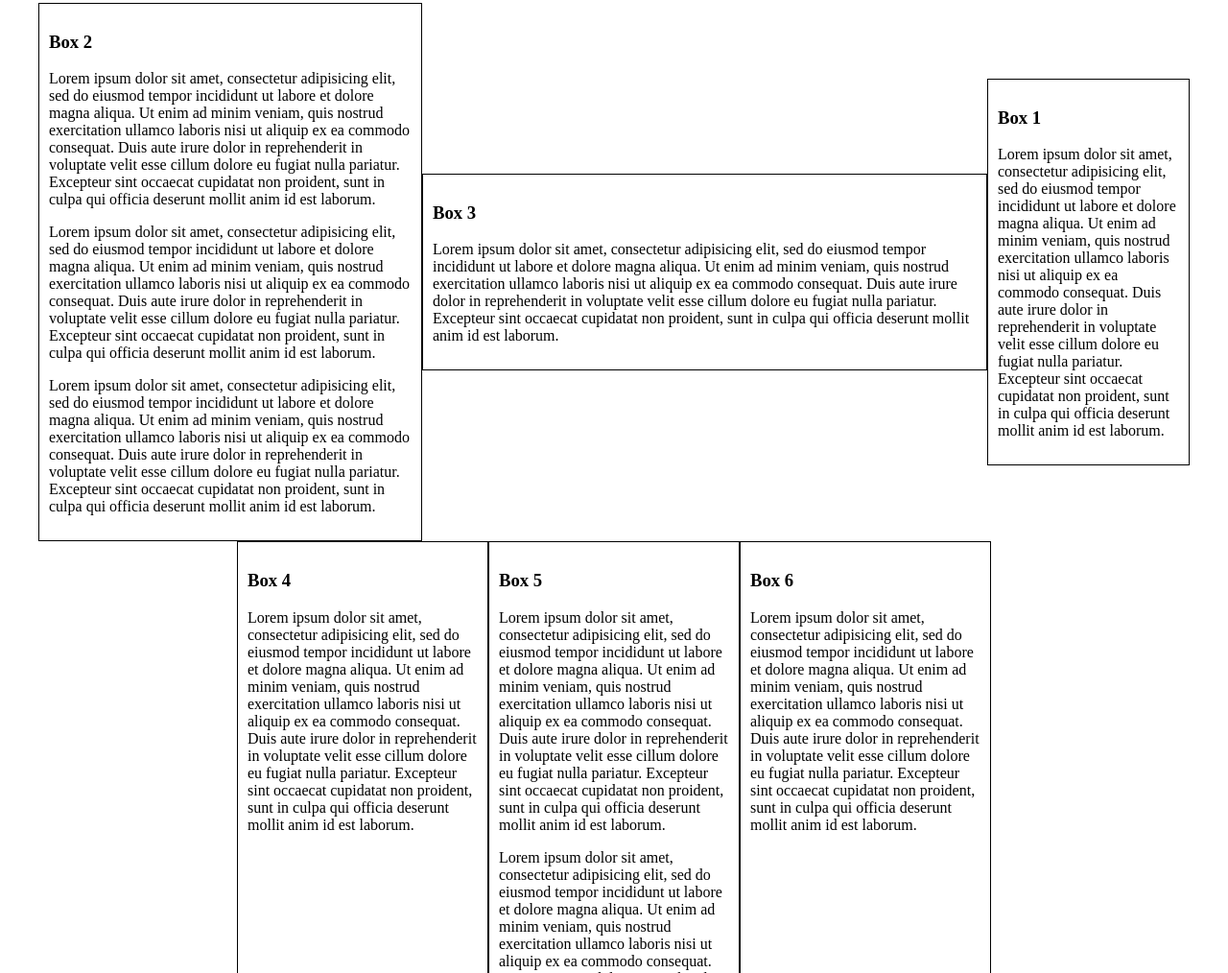
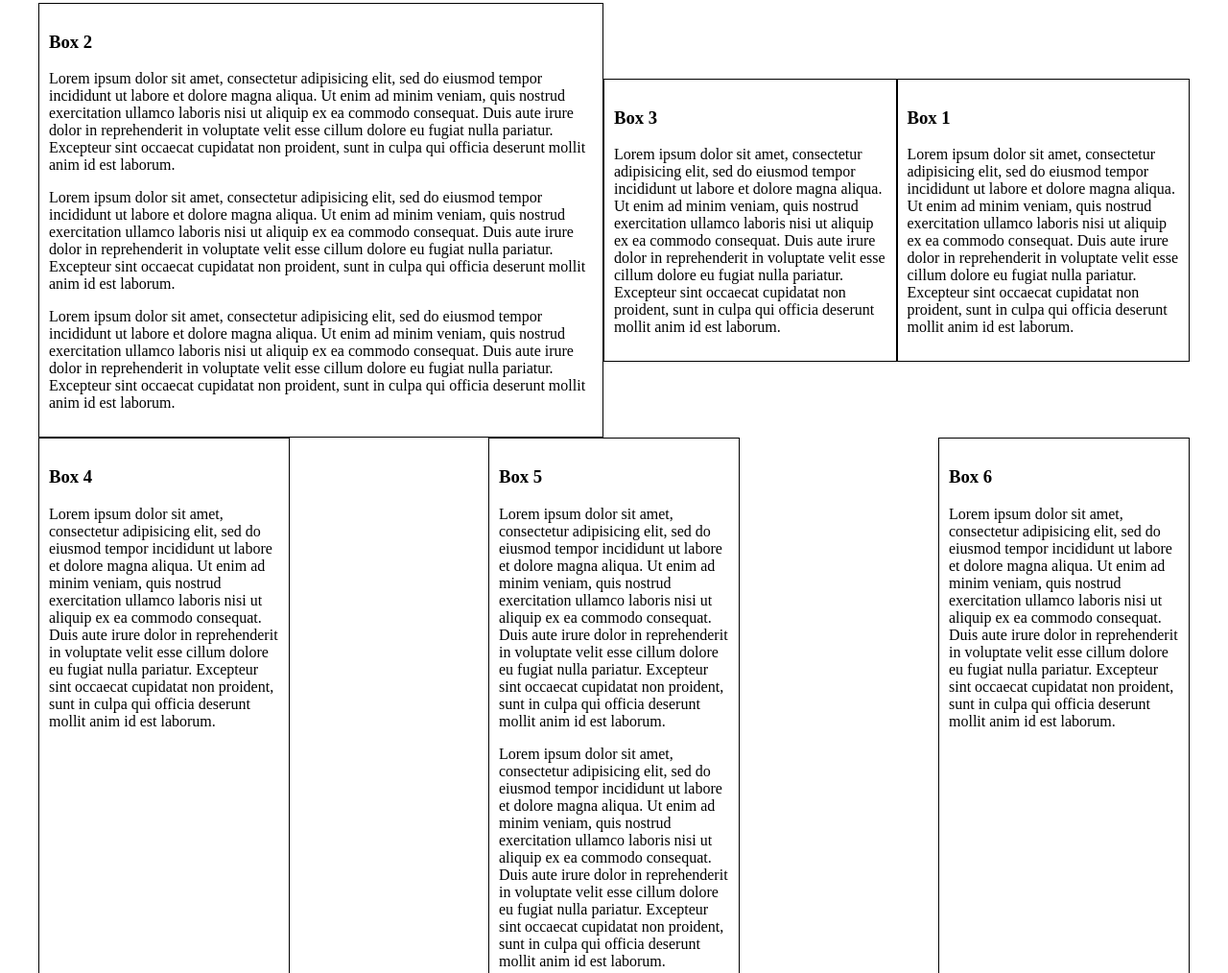
Before and after one commit to 18WDWU02/flexbox, a plain HTML site: page index.html in a window 1280 px wide. Shown: the part 185-1199 px from the top of the page at 96% size. Drawn offline with Linux system fonts and the light colour scheme.

Commit message:
edited flexbox

```diff
--- a/css/style.css
+++ b/css/style.css
@@ -29,13 +29,13 @@
 }
 
 .box-3{
-    flex: 3;
+    flex: 1;
     order:2;
 }
 
 #flexContainer2{
     display: flex;
-    justify-content: center;
+    justify-content: space-between;
 }
 
 #flexContainer2 .box{
```
Also changed, not shown: index.html (+1 -0 lines).
